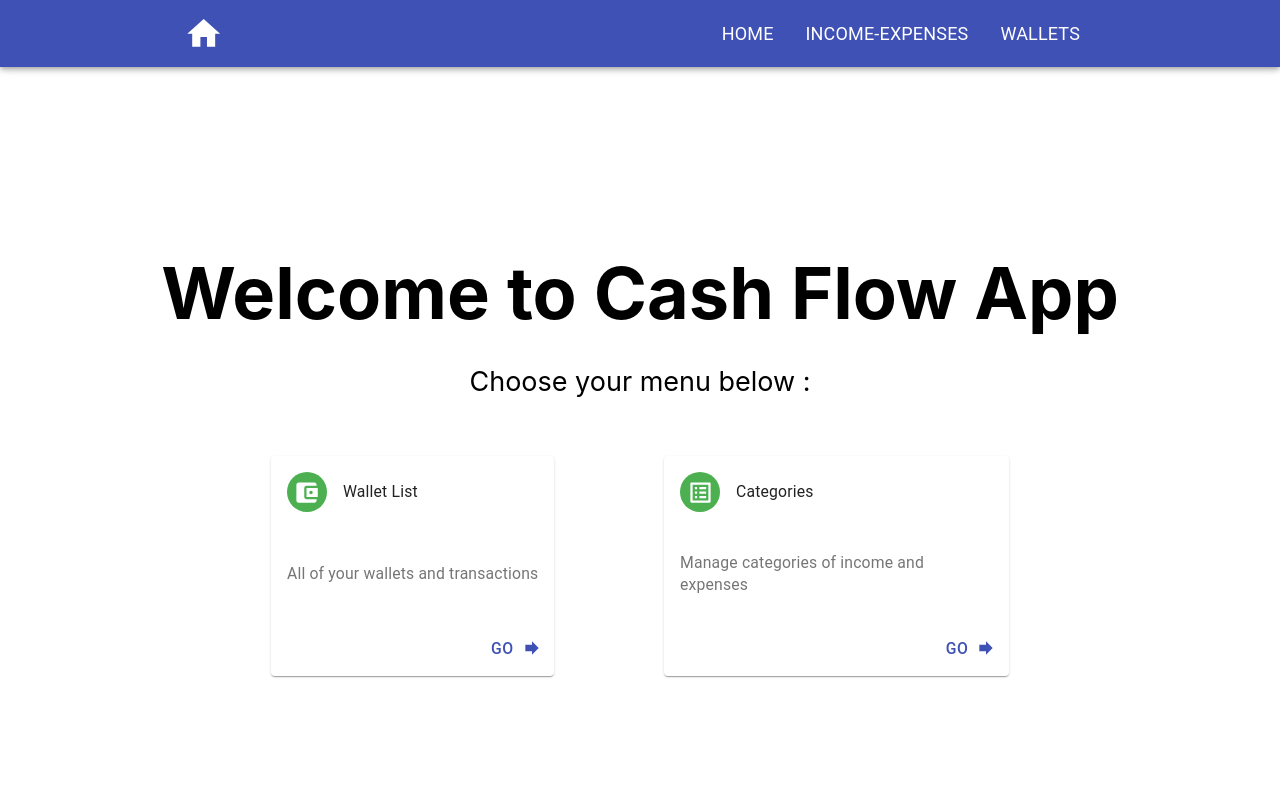
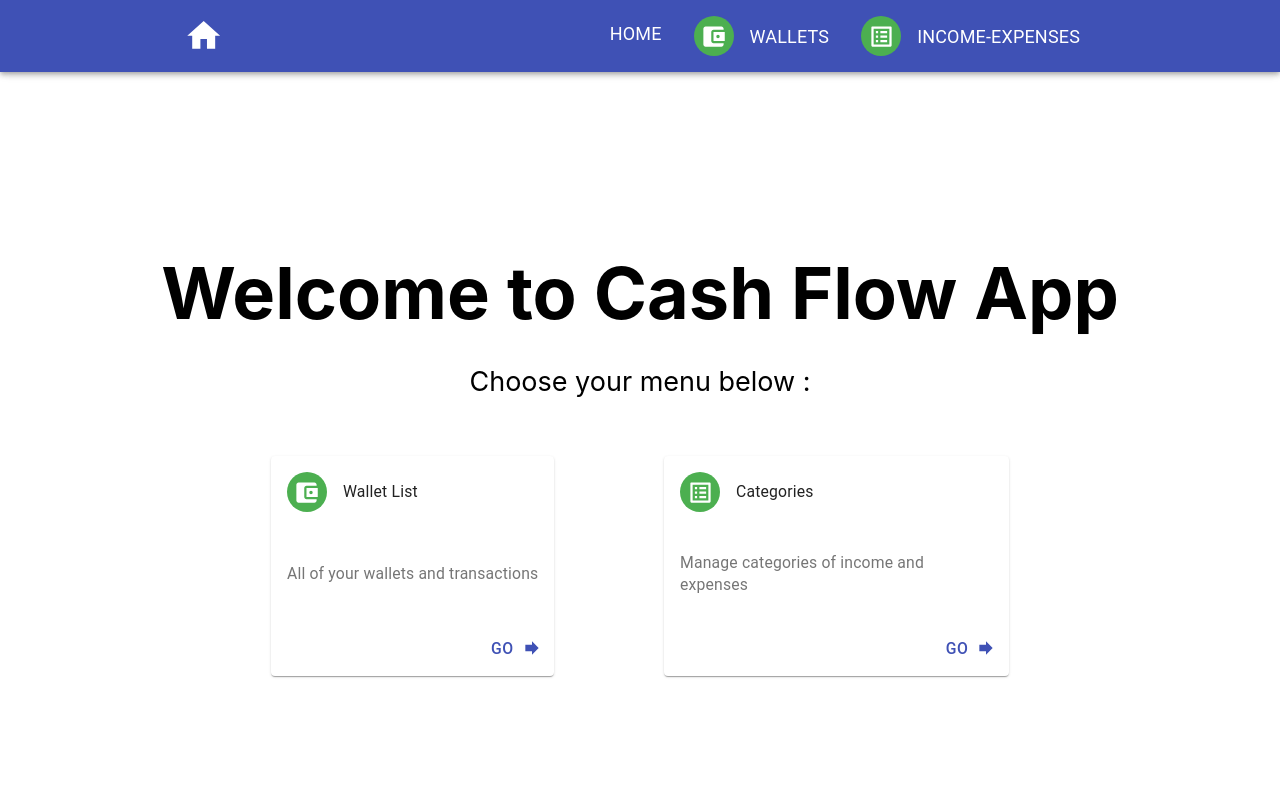
Before and after one commit to Petrando/cash-flow-app, a Next.js app: page / in a window 1280 px wide. Shown: the top 800 px of the page. Built offline with nearby package versions, Linux system fonts and the light colour scheme.

Commit message:
feat:top navigation with icon

```diff
--- a/components/layout/top-nav/TopNavigation.tsx
+++ b/components/layout/top-nav/TopNavigation.tsx
@@ -1,10 +1,21 @@
 import * as React from "react";
-import { AppBar, Toolbar } from "@material-ui/core";
-import { IconButton } from "@material-ui/core";
+import { green } from '@material-ui/core/colors';
 import { Home,KeyboardArrowUp  } from "@material-ui/icons";
-import { Badge, Container, Fab, List, ListItem, ListItemText, Hidden  } from "@material-ui/core";
+import {
+          AppBar,
+          Avatar,
+          Container,
+          Fab,
+          Hidden,
+          IconButton,
+          List,
+          ListItem,
+          ListItemText,
+          ListItemAvatar,
+          Toolbar
+        } from "@material-ui/core";
 import { makeStyles } from "@material-ui/core";
-import {Favorite}  from '@material-ui/icons';
+import {ListAlt, AccountBalanceWallet}  from '@material-ui/icons';
 
 import SideDrawer from "./SideDrawer";
 import HideOnScroll from "./HideOnScroll";
@@ -14,8 +25,8 @@ import Link from "next/link";
 
 const navLinks = [
   { title: `home`, path: `/` },
-  { title: `Income-Expenses`, path: `/category-management` },
-  { title: `Wallets`, path: `/wallet-list` }
+  { title: `Wallets`, path: `/wallet-list`, icon:<AccountBalanceWallet />  },
+  { title: `Income-Expenses`, path: `/category-management`, icon:<ListAlt />},
 ]
 
 const useStyles = makeStyles({
@@ -25,7 +36,7 @@ const useStyles = makeStyles({
   },
   navDisplayFlex: {
     display: `flex`,
-    justifyContent: `space-between`
+    alignItems: `space-between`
   },
   linkText: {
     textDecoration: `none`,
@@ -33,7 +44,14 @@ const useStyles = makeStyles({
     color: `white`
   },
   listItem: {
-    color: `white`
+    color: `white`,
+    display: `flex`,
+    alignItems: `center`,
+    justifyContent: `center`
+  },
+  avatar: {
+    color: '#fff',
+    backgroundColor: green[500],
   }
 });
 
@@ -55,15 +73,23 @@ const TopNavigation = () => {
         		<List component="nav" aria-labelledby="main navigation"
         			className={classes.navDisplayFlex}
         		>
-    				{navLinks.map(({ title, path }) => (
+    				  {navLinks.map(({ title, path, icon }) => (
                         <span key={path} className={classes.linkText}>
                             <Link href={path}>
-        					            <ListItem button>
+        					            <ListItem button className={classes.listItem}>
+                                {
+                                  icon &&
+                                  <ListItemAvatar className={classes.linkText}>
+                                    <Avatar className={classes.avatar}>
+                                      {icon}
+                                    </Avatar>
+                                  </ListItemAvatar>
+                                }
                                 <ListItemText primary={title} />
         					            </ListItem>
                             </Link>
                         </span>
-    				))}
+    				  ))}
   				</List>
   			</Hidden>
   			<Hidden mdUp>
@@ -83,4 +109,4 @@ const TopNavigation = () => {
   )
 }
 
-export default TopNavigation
+export default TopNavigation;
```
Also changed, not shown: components/layout/index.tsx (+0 -34 lines).
